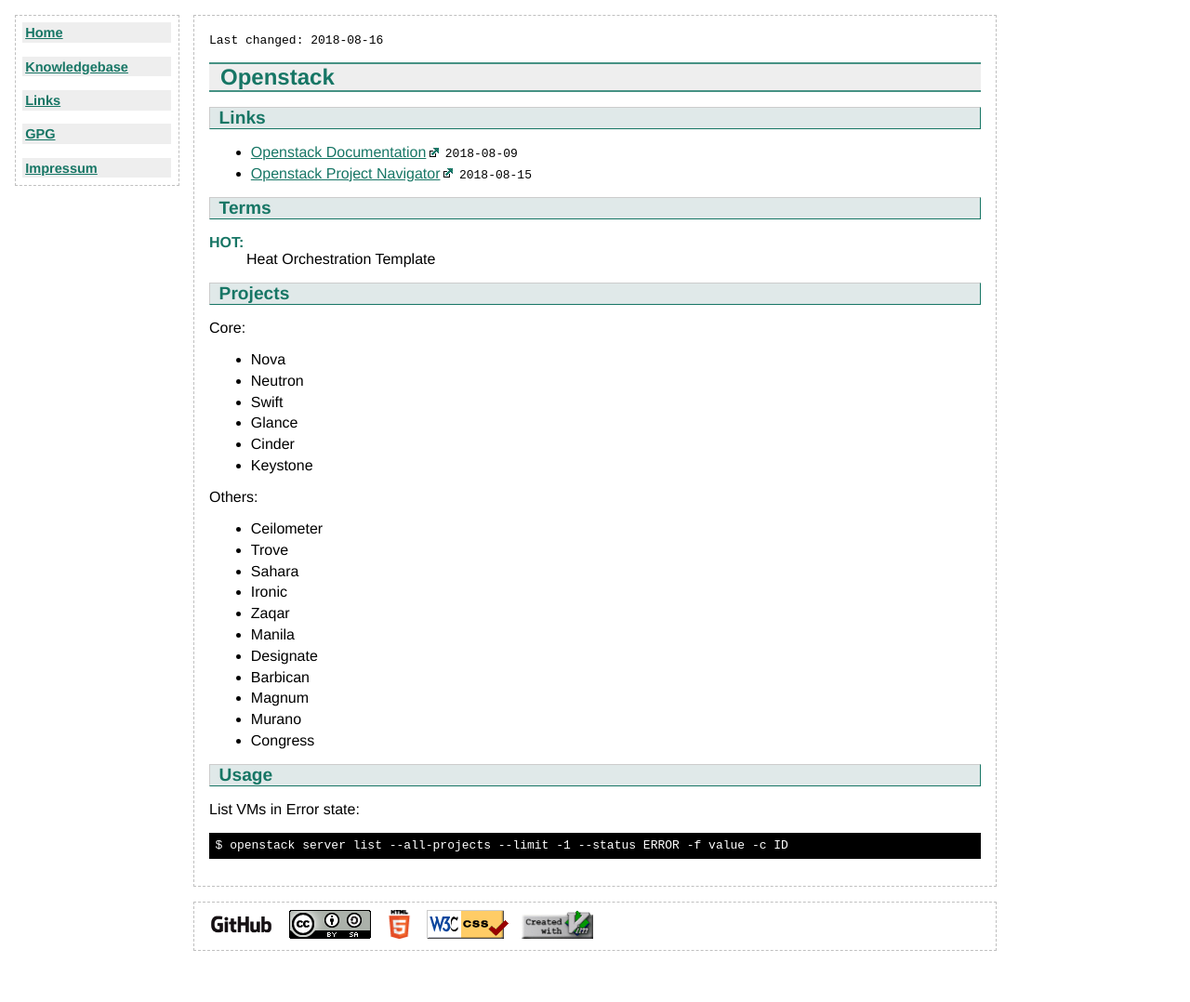
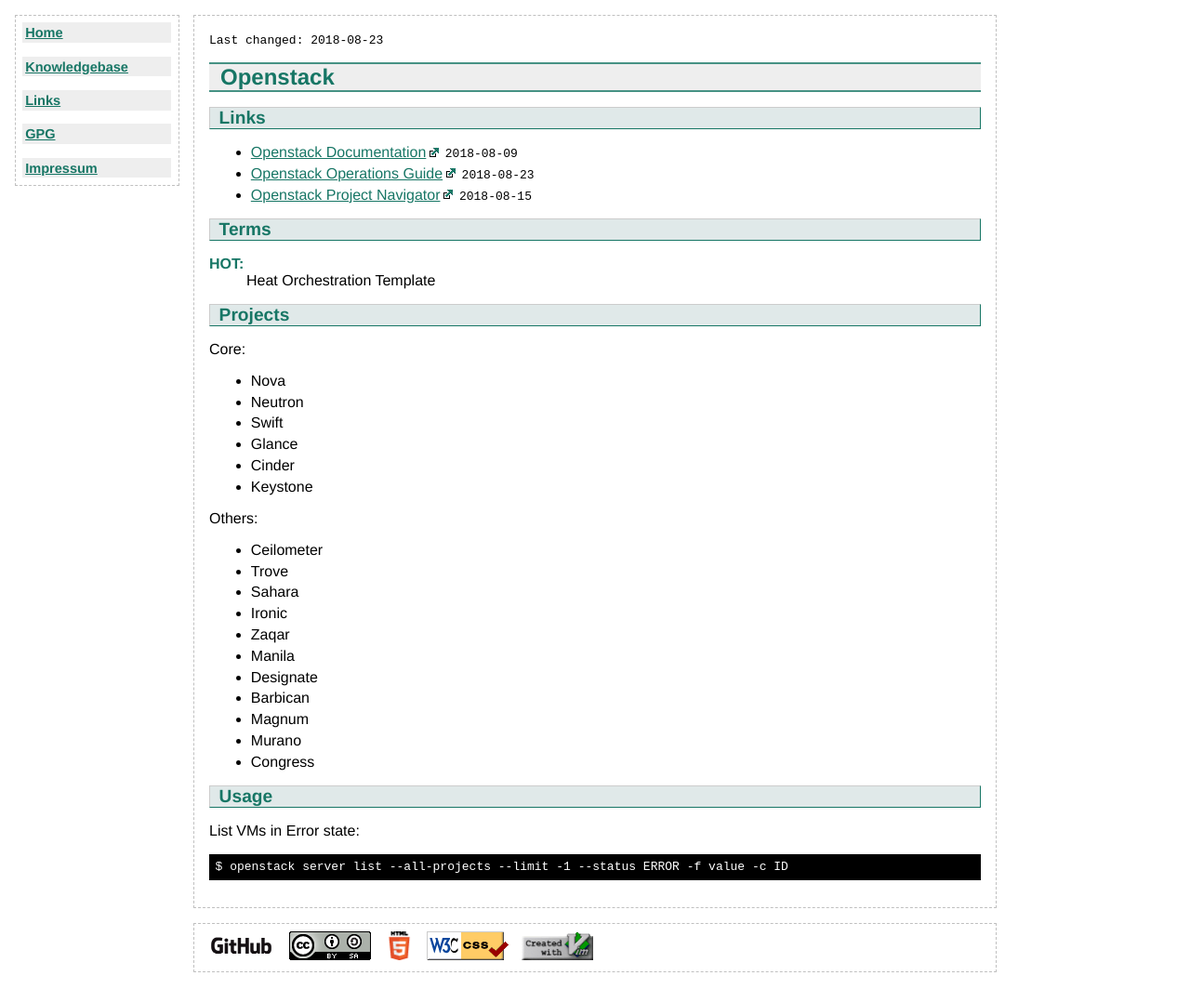
Before and after one commit to flyinggreenfrog/flyinggreenfrog.github.io, a Jekyll site: the page built from knowledgebase/openstack.md, in a window 1280 px wide. Shown: the whole page at 93% size. Built offline with Jekyll 4.4.1, drawn with Linux system fonts in a browser that asks for light colours; before the commit the page ends 1055 px from its top, so only the background shows below that.

Commit message:
Added operations-guide link to openstack.

```diff
--- a/knowledgebase/openstack.md
+++ b/knowledgebase/openstack.md
@@ -1,12 +1,13 @@
 ---
 title: Openstack
-last-changed: <time>2018-08-16</time>
+last-changed: <time>2018-08-23</time>
 knowledgebase: true
 categories: [Linux]
 ---
 ## Links
 
 * [Openstack Documentation](https://docs.openstack.org) <time>2018-08-09</time>
+* [Openstack Operations Guide](https://docs.openstack.org/operations-guide) <time>2018-08-23</time>
 * [Openstack Project Navigator](https://www.openstack.org/software/project-navigator/openstack-components#main-services) <time>2018-08-15</time>
 
 ## Terms
```
